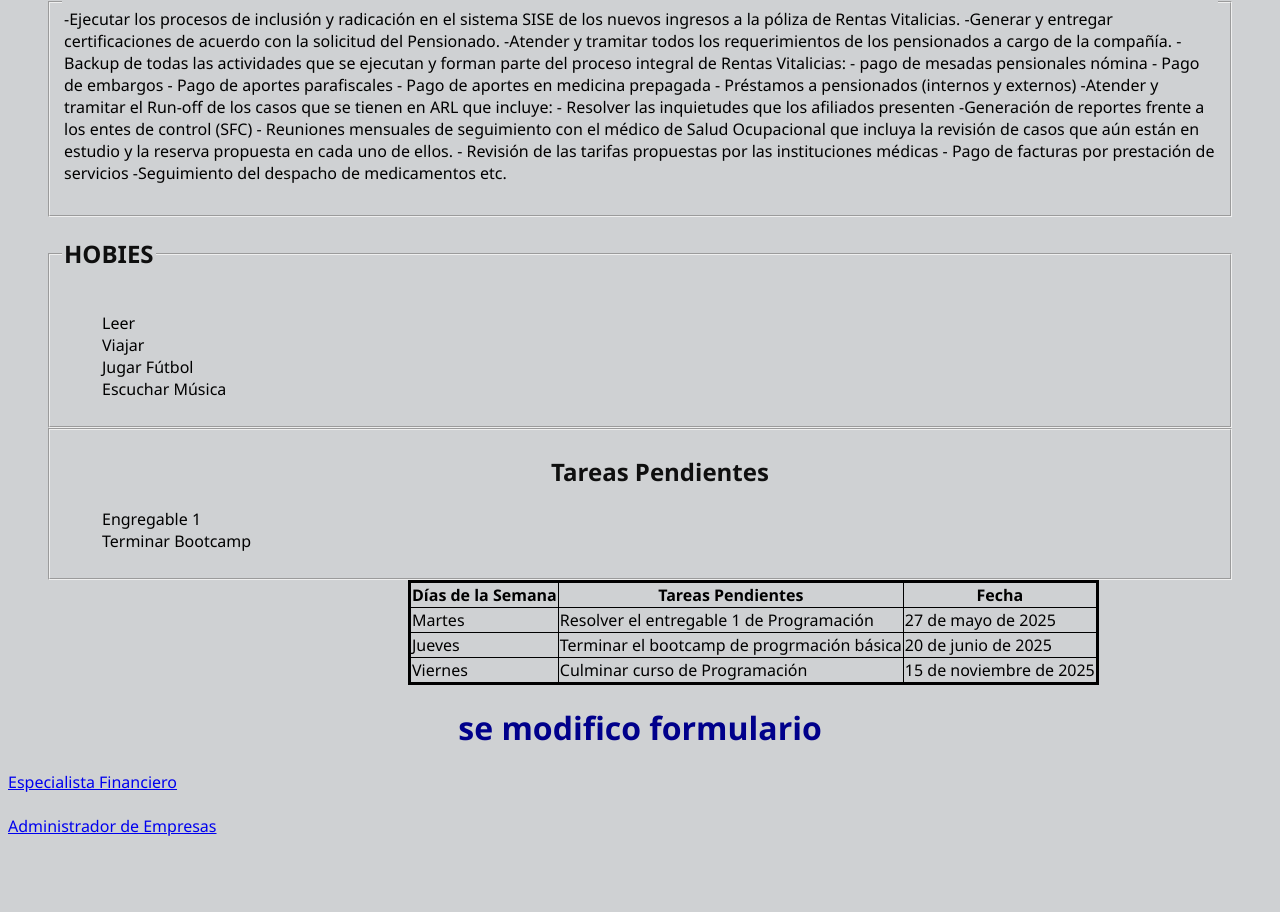
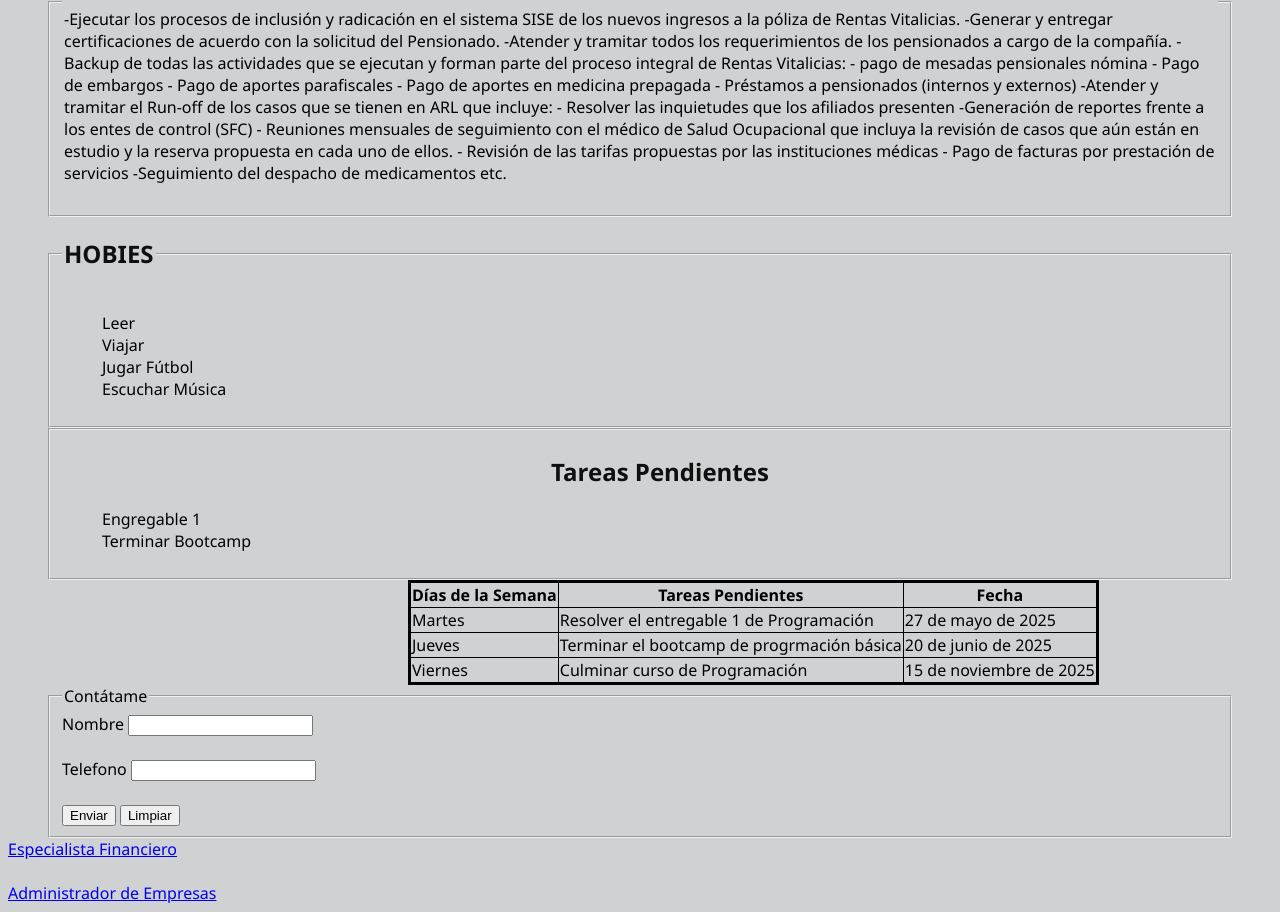
Before and after one commit to samir648/Mipaginaweb, a plain HTML site: page index.html in a window 1280 px wide. Shown: the part 1546-2458 px from the top of the page. Before the commit the page ends 2391 px from the top, so only its background shows below. Drawn offline with Linux system fonts and the light colour scheme.

Commit message:
se agraego formulario

```diff
--- a/index.html
+++ b/index.html
@@ -118,7 +118,19 @@
             </tr>
         </tbody>
     </table>
-    <h1>se modifico formulario</h1>
+    <form action="">
+        <fieldset>
+            <legend> Contátame</legend>
+            <label for="name">Nombre</label>
+            <input type="text" id="name" name="name" required>
+            <br><br>
+            <label for="Telefono">Telefono</label>
+            <input type="tel" id="Telefono" name="Telefono" required>
+            <br><br>
+            <input type="submit" value="Enviar">
+            <input type="reset" value="Limpiar">
+        </fieldset>
+    </form>
 
     <a href="https://www.linkedin.com/in/samir-e-fontalvo-rodriguez?utm_source=share&utm_campaign=share" target="_blank">Especialista Financiero</a>
     <br><br>
```
